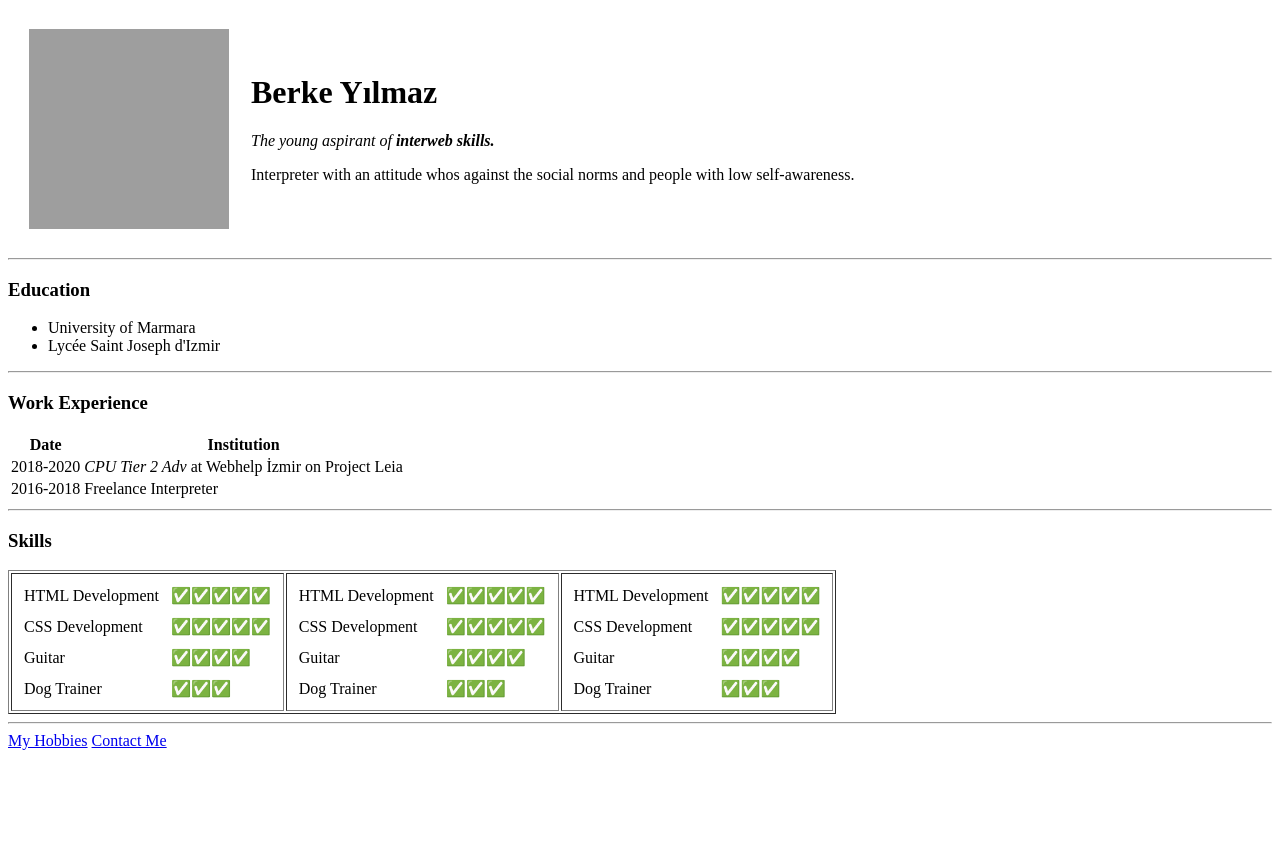
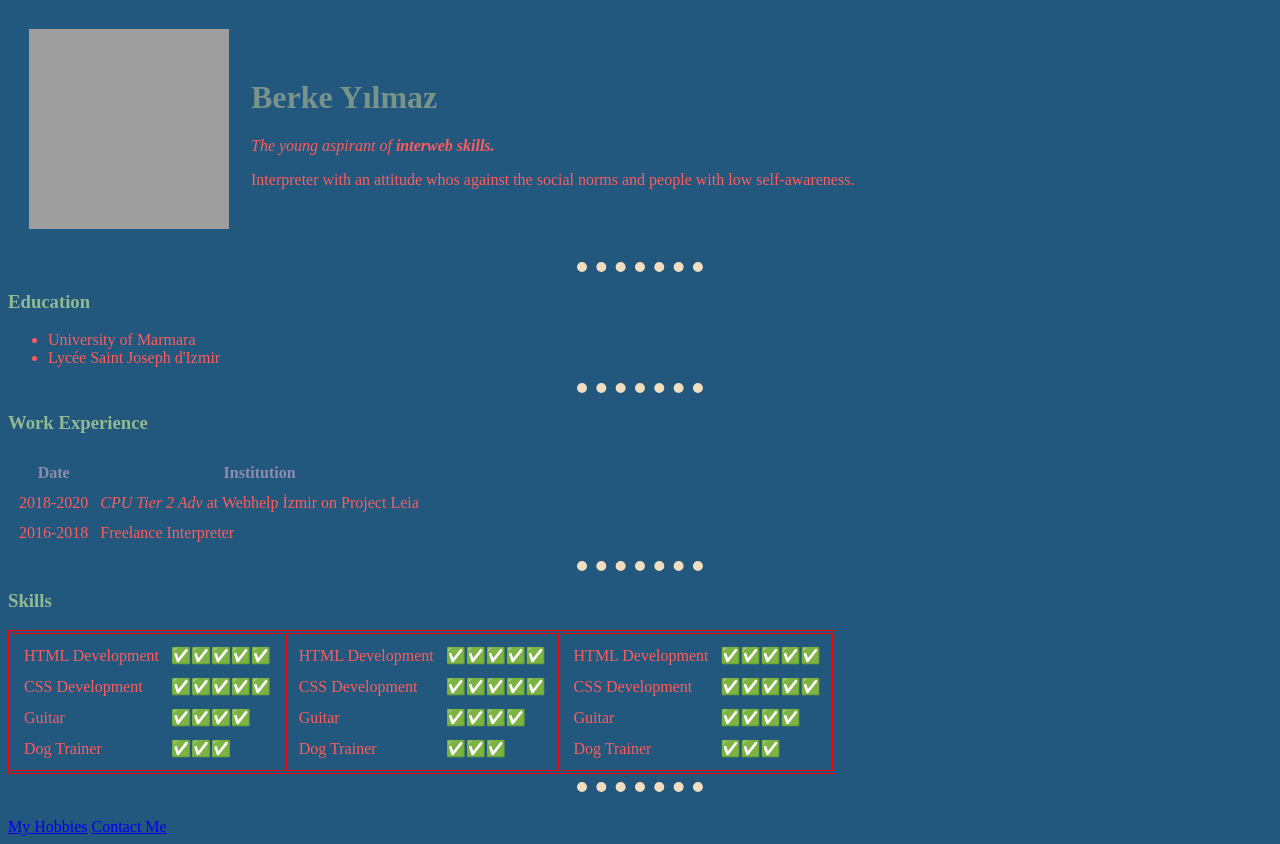
Before and after one commit to ComoloccoOG/CV, a plain HTML site: page index.html in a window 1280 px wide. Before the commit the page ends 800 px from the top, so only its background shows below. Drawn offline with Linux system fonts and the light colour scheme; grey boxes are pictures that could not be loaded.

Commit message:
Add files via upload

```diff
--- /dev/null
+++ b/css/styles.css
@@ -0,0 +1,40 @@
+  body {
+    background-color: #22577E;
+  }
+
+  hr {
+    width: 10%;
+    border-style: none;
+    border-top-style: dotted;
+    border-color: #F1DDBF;
+    border-width: 10px;
+  }
+
+  img {
+    width: 200px;
+    height: 200px;
+  }
+
+  h1 {
+    color: #78938A;
+  }
+
+  h3 {
+    color: #92BA92;
+  }
+
+  p {
+    color: #FD5D5D;
+  }
+
+  li {
+    color: #FD5D5D;
+  }
+
+  table {
+    color: #FD5D5D;
+  }
+
+  thead {
+    color: #8D8DAA;
+  }
--- a/index.html
+++ b/index.html
@@ -1,14 +1,16 @@
+<!DOCTYPE html>
 <html lang="en" dir="ltr">
 
 <head>
   <meta charset="utf-8">
   <title>😀 Berke's Personal Site</title>
+  <link rel="stylesheet" href="css/styles.css">
 </head>
 
 <body>
   <table cellspacing="20">
     <tr>
-      <td><img src="realberkeyılmaz.png" alt="berke yilmaz image" width="200" height="200"></td>
+      <td><img src="realberkeyılmaz.png" alt="berke yilmaz image"></td>
       <td>
         <h1>Berke Yılmaz</h1>
         <p>
@@ -26,7 +28,7 @@
   </ul>
   <hr>
   <h3>Work Experience</h3>
-  <table>
+  <table cellspacing="10">
     <thead>
       <tr>
         <th>Date</th>
@@ -46,7 +48,7 @@
   </table>
   <hr>
   <h3>Skills</h3>
-  <table border="1">
+  <table border="1" bordercolor= red>
     <tr>
       <td>
         <table cellspacing="10">
@@ -111,6 +113,7 @@
     </tr>
   </table>
   <hr>
+  <br>
   <a href="hobbies.html " target=_blank""> My Hobbies</a>
   <a href="contactinformation.html " target=_blank" "> Contact Me</a>
 </body>
```
Also changed, not shown: contactinformation.html (+1 -0 lines), hobbies.html (+1 -0 lines).
